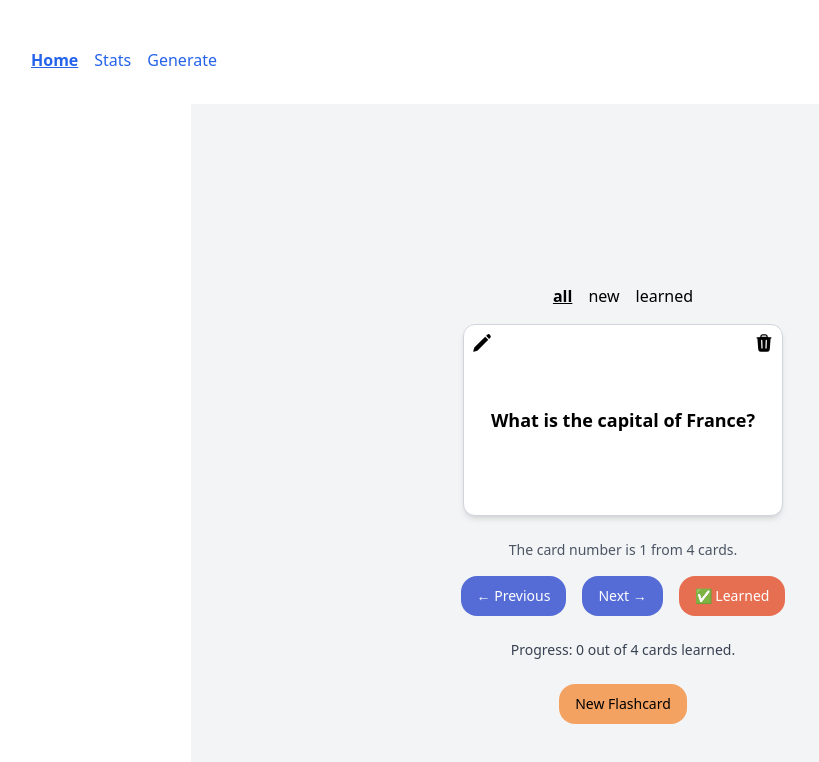
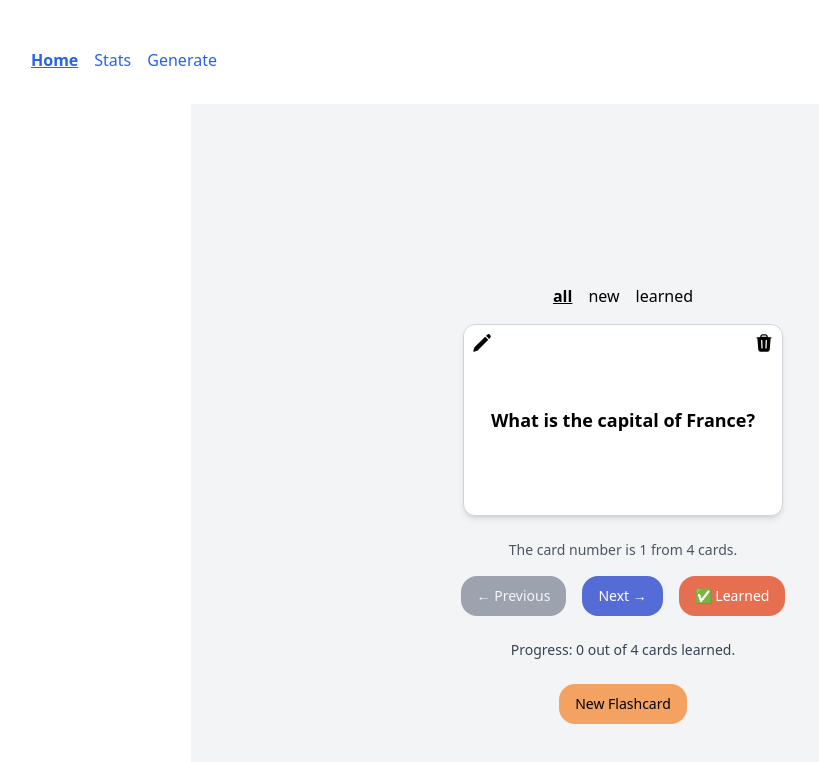
Before and after one commit to 6esterka/flashcards-project, a React (Vite) app: page / in a window 1280 px wide. Shown: the top 762 px of the page, without its empty margins (17-836 px from the left). Built offline with nearby package versions, Linux system fonts and the light colour scheme.

Commit message:
Adding disable functionality, Optimizing the code

```diff
--- a/src/components/AddFlashcardForm.tsx
+++ b/src/components/AddFlashcardForm.tsx
@@ -1,5 +1,5 @@
 import React, { type FormEvent, useState } from "react";
-import { Button } from "./ui/Button";
+import { Button } from "./ui/customButton/Button";
 
 interface AddFlashcardProps {
   onAddFlashcard: (question: string, answer: string) => void;
@@ -62,6 +62,7 @@ const AddFlashcardForm: React.FC<AddFlashcardProps> = ({
           variant="primary"
           type="submit"
           className="w-full"
+          disabled={!question.trim() || !answer.trim()}
         >
           ➕ Add card
         </Button>
--- a/src/components/CreateFlashcardButton.tsx
+++ b/src/components/CreateFlashcardButton.tsx
@@ -1,4 +1,4 @@
-import { Button } from "./ui/Button";
+import { Button } from "./ui/customButton/Button";
 
 
 interface CreateFlashcardButtonProps {
--- a/src/components/NavigationHomeControls.tsx
+++ b/src/components/NavigationHomeControls.tsx
@@ -1,6 +1,6 @@
 import type React from "react";
 import type { Flashcard } from "../types/flashcard";
-import { Button } from "./ui/Button";
+import { Button } from "./ui/customButton/Button";
 
 interface Props {
   currentIndex: number;
--- a/src/components/ui/Button.tsx
+++ /dev/null
@@ -1,98 +0,0 @@
-import { motion, type MotionProps } from "framer-motion";
-import type { ButtonHTMLAttributes } from "react";
-import clsx from "clsx";
-import React, { useRef, useState } from "react";
-
-type Props = Omit<ButtonHTMLAttributes<HTMLButtonElement>, "onDrag"> &
-  MotionProps & {
-    variant?: "primary" | "secondary" | "accent";
-    size?: "sm" | "md" | "lg";
-  };
-
-const base =
-  "relative overflow-hidden inline-flex items-center justify-center rounded-2xl font-medium transition focus:outline-none focus:ring-2 focus:ring-offset-2";
-
-const variants = {
-  primary:
-    "bg-[#556cd6] text-white hover:shadow-[0_0_12px_#6c79e6] focus:ring-[#6c79e6]",
-  secondary:
-    "bg-[#f4a261] text-black hover:shadow-[0_0_12px_#f5b07a] focus:ring-[#f5b07a]",
-  accent:
-    "bg-[#e76f51] text-white hover:shadow-[0_0_12px_#f07a63] focus:ring-[#f07a63]",
-};
-
-const sizes = {
-  sm: "h-8 px-3 text-sm",
-  md: "h-10 px-4 text-sm",
-  lg: "h-12 px-6 text-base",
-};
-
-export function Button({
-  className,
-  variant = "primary",
-  size = "md",
-  ...props
-}: Props) {
-  const [ripples, setRipples] = useState<
-    { x: number; y: number; id: number; size: number }[]
-  >([]);
-  const idRef = useRef(0);
-
-  const getRippleColor = (variant: string) => {
-    if (variant === "primary") return "rgba(85,108,214,0.28)"; // #556cd6
-    if (variant === "secondary") return "rgba(244,162,97,0.28)"; // #f4a261
-    return "rgba(231,111,81,0.28)"; // #e76f51
-  };
-
-  const createRipple = (e: React.MouseEvent<HTMLButtonElement>) => {
-    const rect = e.currentTarget.getBoundingClientRect();
-    const isMouse = e.clientX !== 0 && typeof e.clientX === "number";
-
-    const x = isMouse ? e.clientX - rect.left : rect.width / 2;
-    const y = isMouse ? e.clientY - rect.top : rect.height / 2;
-
-    const diameter = Math.max(rect.width, rect.height) * 1.6;
-    const id = ++idRef.current;
-
-    setRipples((prev) => [...prev, { x, y, id, size: diameter }]);
-
-    setTimeout(() => {
-      setRipples((prev) => prev.filter((r) => r.id !== id));
-    }, 650);
-  };
-
-  return (
-    <motion.button
-      whileTap={{ scale: 0.95 }}
-      whileHover={{ y: -2 }}
-      transition={{ type: "spring", stiffness: 550, damping: 18 }}
-      onClick={(e) => {
-        createRipple(e);
-        props.onClick?.(e);
-      }}
-      className={clsx(base, variants[variant], sizes[size], className)}
-      {...props}
-    >
-      {props.children}
-
-      {/* Ripple Layer */}
-      <span className="absolute inset-0 pointer-events-none overflow-hidden rounded-2xl">
-        {ripples.map((r) => (
-          <span
-            key={r.id}
-            className="absolute rounded-full animate-ripple"
-            style={{
-              top: r.y,
-              left: r.x,
-              transform: "translate(-50%, -50%)",
-              width: `${r.size}px`,
-              height: `${r.size}px`,
-              backgroundColor: getRippleColor(variant),
-              opacity: 0.28,
-            }}
-          />
-        ))}
-      </span>
-    </motion.button>
-  );
-}
--- /dev/null
+++ b/src/components/ui/customButton/Button.tsx
@@ -0,0 +1,60 @@
+import { motion, type MotionProps } from "framer-motion";
+import type { ButtonHTMLAttributes } from "react";
+import clsx from "clsx";
+import { Ripple } from "./Ripple";
+
+type Props = Omit<ButtonHTMLAttributes<HTMLButtonElement>, "onDrag"> &
+  MotionProps & {
+    variant?: "primary" | "secondary" | "accent";
+    size?: "sm" | "md" | "lg";
+  };
+
+const buttonStyles = {
+  base: "relative inline-flex items-center justify-center rounded-2xl font-medium transition focus:outline-none focus:ring-2 focus:ring-offset-2 overflow-hidden",
+  variants: {
+    primary:
+      "bg-[#556cd6] text-white hover:shadow-[0_0_12px_#6c79e6] focus:ring-[#6c79e6]",
+    secondary:
+      "bg-[#f4a261] text-black hover:shadow-[0_0_12px_#f5b07a] focus:ring-[#f5b07a]",
+    accent:
+      "bg-[#e76f51] text-white hover:shadow-[0_0_12px_#f07a63] focus:ring-[#f07a63]",
+  },
+  sizes: {
+    sm: "h-8 px-3 text-sm",
+    md: "h-10 px-4 text-sm",
+    lg: "h-12 px-6 text-base",
+  },
+  disabled:
+    "bg-gray-400 text-gray-100 cursor-not-allowed hover:shadow-none focus:ring-0",
+};
+
+export function Button({
+  className,
+  variant = "primary",
+  size = "md",
+  children,
+  disabled = false,
+  ...props
+}: Props) {
+  return (
+    <motion.button
+      className={clsx(
+        buttonStyles.base,
+        disabled ? buttonStyles.disabled : buttonStyles.variants[variant],
+        buttonStyles.sizes[size],
+        className
+      )}
+      whileTap={disabled ? {} : { scale: 0.95 }}
+      whileHover={disabled ? {} : { y: -2 }}
+      transition={{ type: "spring", stiffness: 550, damping: 18 }}
+      onClick={(e) => {
+        props.onClick?.(e);
+      }}
+      disabled={disabled}
+      {...props}
+    >
+      {children}
+      {!disabled && <Ripple variant={variant} />}
+    </motion.button>
+  );
+}
--- /dev/null
+++ b/src/components/ui/customButton/Ripple.tsx
@@ -0,0 +1,47 @@
+import React, { useState, useRef } from "react";
+
+type RippleProps = {
+  readonly variant: "primary" | "secondary" | "accent";
+};
+
+export function Ripple({ variant }: RippleProps) {
+  const [ripples, setRipples] = useState<{ x: number; y: number; id: number; size: number }[]>([]);
+  const idRef = useRef(0);
+
+  const getColor = (v: string) => {
+    if (v === "primary") return "rgba(85,108,214,0.28)";   // #556cd6
+    if (v === "secondary") return "rgba(244,162,97,0.28)"; // #f4a261
+    return "rgba(231,111,81,0.28)";                          // #e76f51
+  };
+
+  const createRipple = (e: React.MouseEvent<HTMLButtonElement>) => {
+    const rect = e.currentTarget.getBoundingClientRect();
+    const x = e.clientX - rect.left;
+    const y = e.clientY - rect.top;
+    const diameter = Math.max(rect.width, rect.height) * 1.6;
+    const id = ++idRef.current;
+
+    setRipples((prev) => [...prev, { x, y, id, size: diameter }]);
+    setTimeout(() => setRipples((prev) => prev.filter((r) => r.id !== id)), 450); // faster ripple
+  };
+
+  return (
+    <span className="absolute inset-0 pointer-events-none overflow-hidden rounded-2xl">
+      {ripples.map((r) => (
+        <span
+          key={r.id}
+          className="absolute rounded-full animate-ripple"
+          style={{
+            top: r.y,
+            left: r.x,
+            transform: "translate(-50%, -50%)",
+            width: `${r.size}px`,
+            height: `${r.size}px`,
+            backgroundColor: getColor(variant),
+            opacity: 0.28,
+          }}
+        />
+      ))}
+    </span>
+  );
+}
```
